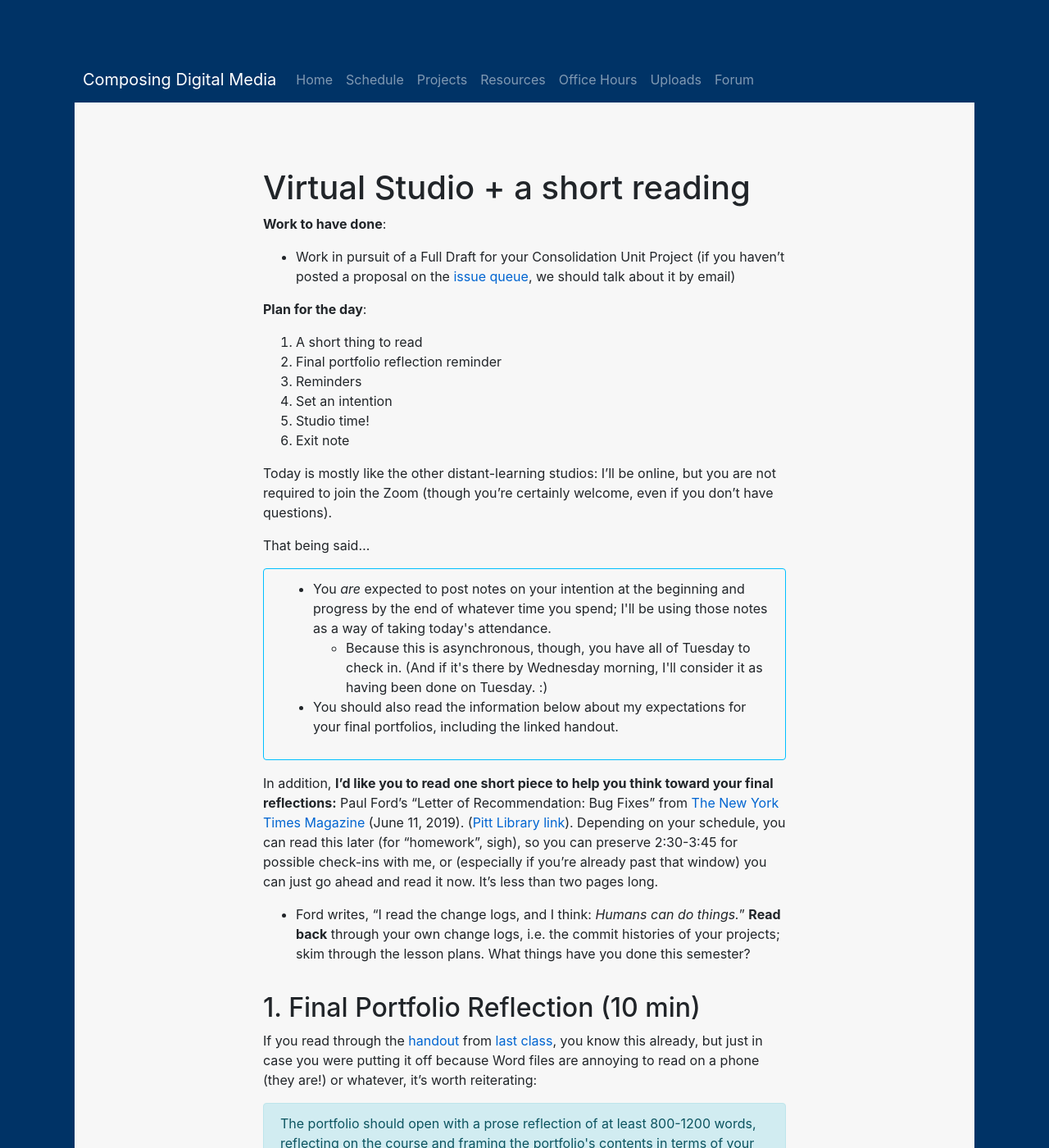
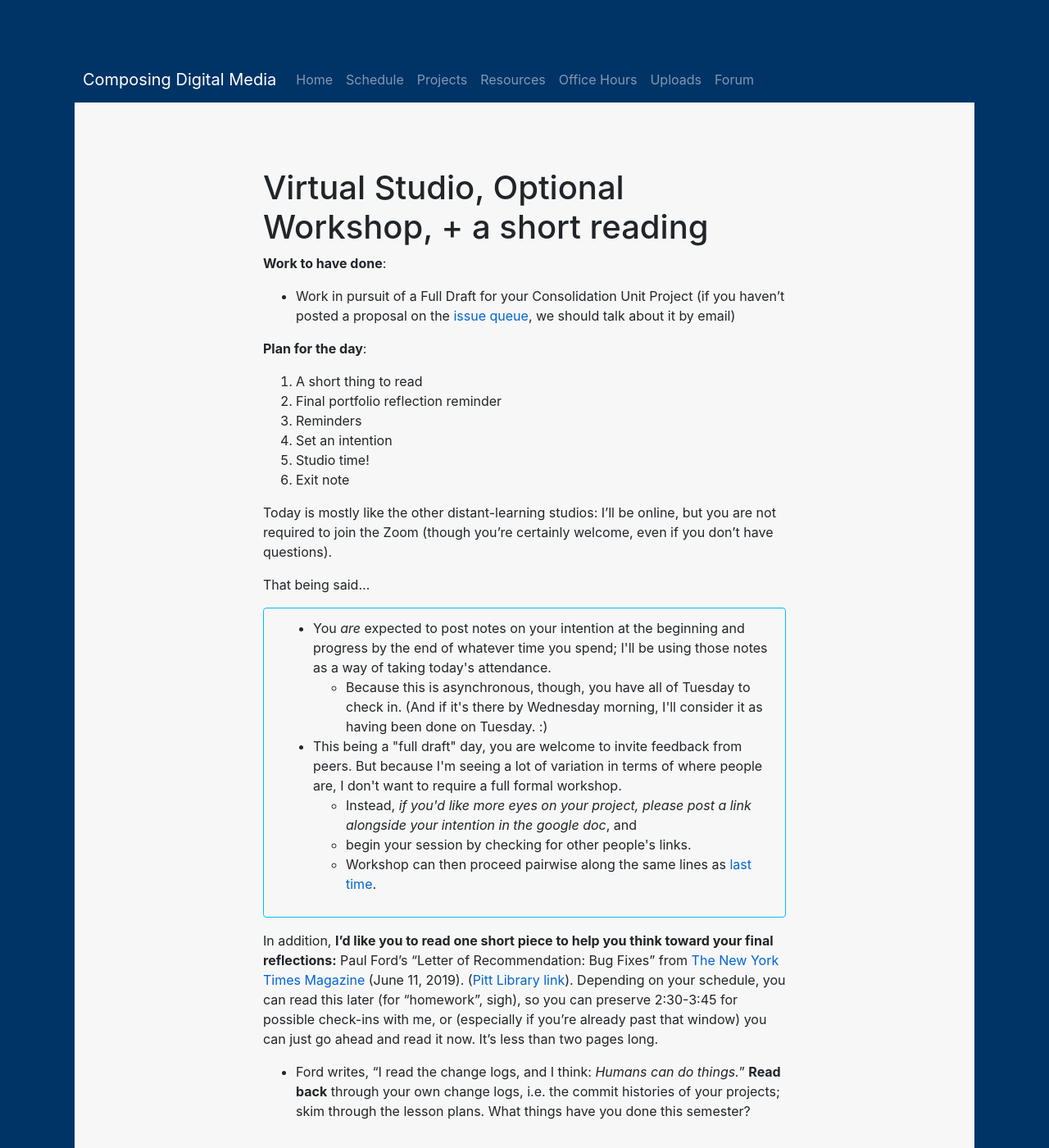
Before and after one commit to benmiller314/cdm2020spring, a Jekyll site: the page built from plans/lesson-25.md, in a window 1280 px wide and 1400 px high. Shown: the whole window at 82% size. Built offline with Jekyll 4.4.1, drawn with Linux system fonts in a browser that asks for light colours; our own code applies the rules of GitHub Pages for plain Markdown files.

Commit message:
add note re: workshop options

```diff
--- a/plans/lesson-25.md
+++ b/plans/lesson-25.md
@@ -1,4 +1,4 @@
-# Virtual Studio + a short reading
+# Virtual Studio, Optional Workshop, + a short reading
 
 **Work to have done**:
 
@@ -25,7 +25,7 @@ That being said...
       <li>Because this is asynchronous, though, you have all of Tuesday to check in. (And if it's there by Wednesday morning, I'll consider it as having been done on Tuesday. :)</li>
     </ul>
   </li>
-  <li>You should also read the information below about my expectations for your final portfolios, including the linked handout.</li>
+  <li>This being a "full draft" day, you are welcome to invite feedback from peers. But because I'm seeing a lot of variation in terms of where people are, I don't want to require a full formal workshop. <ul><li>Instead, <em>if you'd like more eyes on your project, please post a link alongside your intention in the google doc</em>, and </li><li>begin your session by checking for other people's links. </li><li>Workshop can then proceed pairwise along the same lines as <a href="lesson-20">last time</a>.</li></ul></li>
 </ul>
 </div>
 
```
